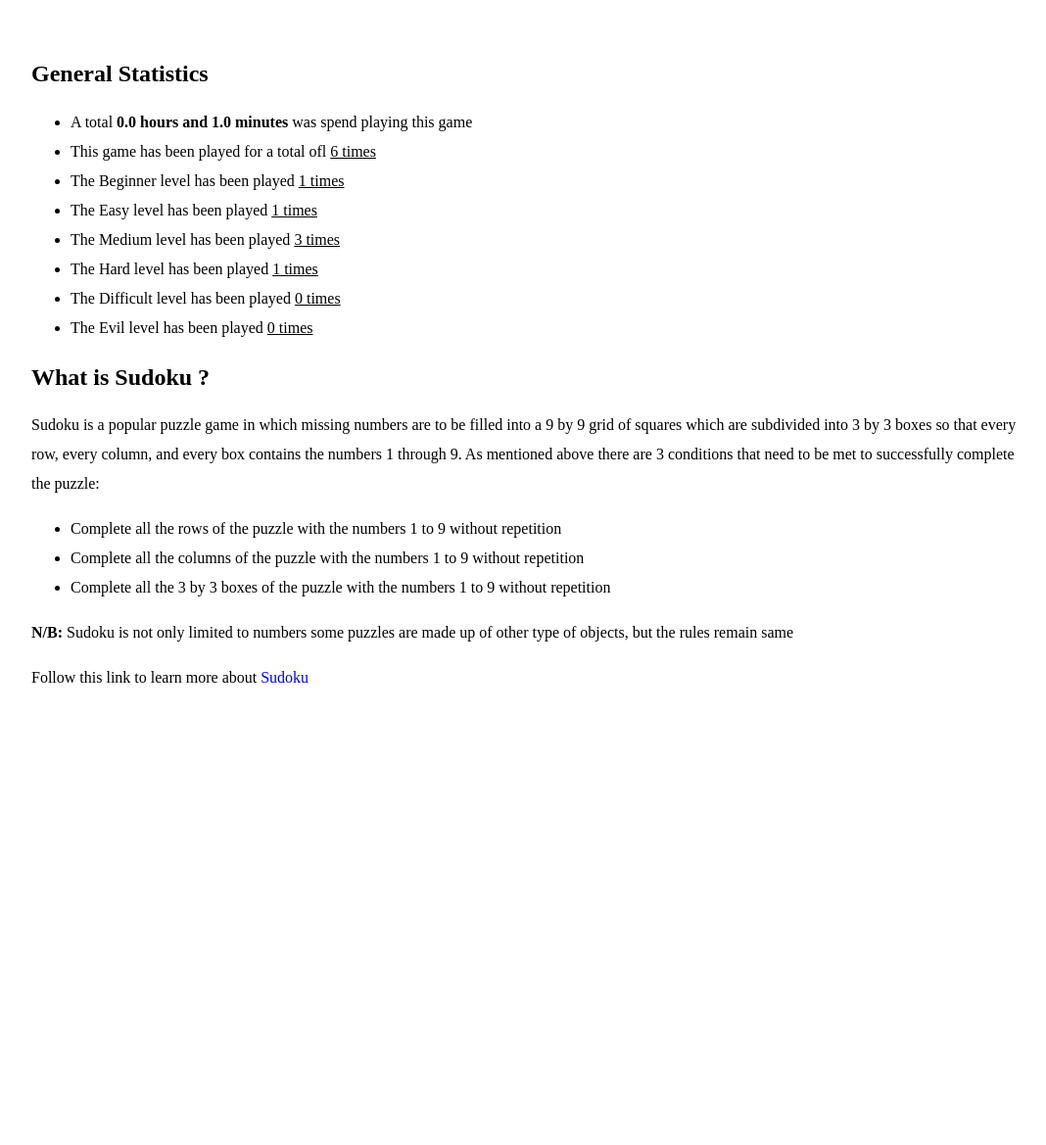
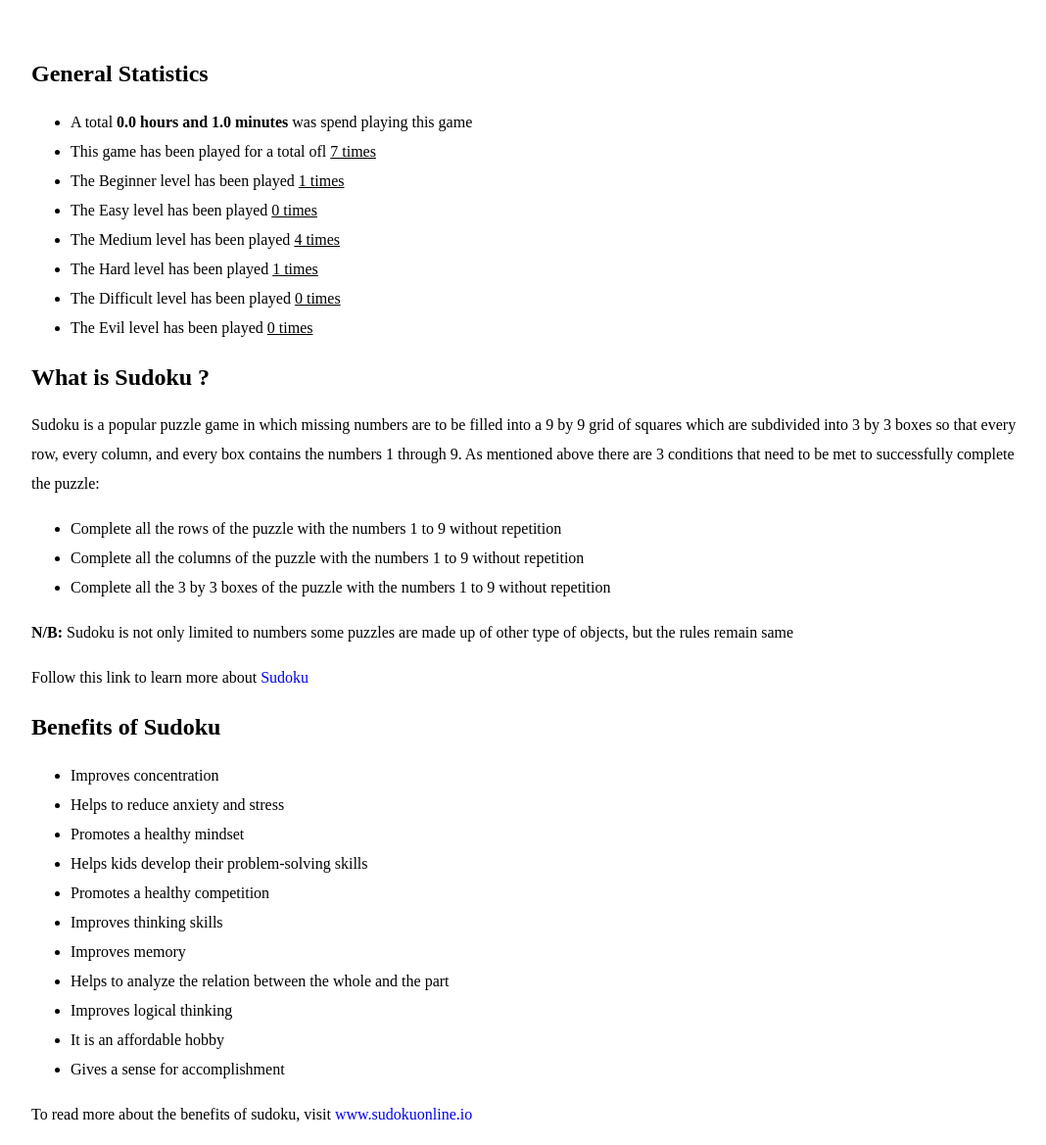
Before and after one commit to zeumoweb/sudoku-online-visualization-backtracking, a Flask app: page /info in a window 1280 px wide. Shown: the part 107-1276 px from the top of the page at 98% size, without its empty margins (96-1164 px from the left). Before the commit the page ends 804 px from the top, so only its background shows below. Run offline with Flask 2, Linux system fonts and the light colour scheme.

Commit message:
last commit

```diff
--- a/statistics.txt
+++ b/statistics.txt
@@ -1,8 +1,8 @@
-101.404486
+103.812843
 1.0
-1.0
-3.0
+0.0
+4.0
 1.0
 0.0
 0.0
-6.0
+7.0
--- a/templates/info.html
+++ b/templates/info.html
@@ -41,8 +41,23 @@
     </p>
     <p>
         <strong>N/B: </strong><span>Sudoku is not only limited to numbers some puzzles are made up of other type of objects, but the rules remain same</span>
-        <p>Follow this link to learn more about <a href="https://sudoku.com/how-to-play/sudoku-rules-for-complete-beginners/"> Sudoku </a> </p>
+        <p>Follow this link to learn more about <a target= "#" href="https://sudoku.com/how-to-play/sudoku-rules-for-complete-beginners/"> Sudoku </a> </p>
     </p>
+    <h2>Benefits of Sudoku</h2>
+    <ul>
+        <li>Improves concentration</li>
+        <li>Helps to reduce anxiety and stress</li>
+        <li>Promotes a healthy mindset</li>
+        <li>Helps kids develop their problem-solving skills</li>
+        <li>Promotes a healthy competition</li>
+        <li>Improves thinking skills</li>
+        <li>Improves memory</li>
+        <li>Helps to analyze the relation between the whole and the part</li>
+        <li>Improves logical thinking</li>
+        <li>It is an affordable hobby</li>
+        <li>Gives a sense for accomplishment</li>
+    </ul>
+    <p>To read more about the benefits of sudoku, visit <a target= "#" href="https://www.sudokuonline.io/tips/benefits-of-sudoku">www.sudokuonline.io</a></p>
   </div>
 </div>
 {% endblock %}
```
